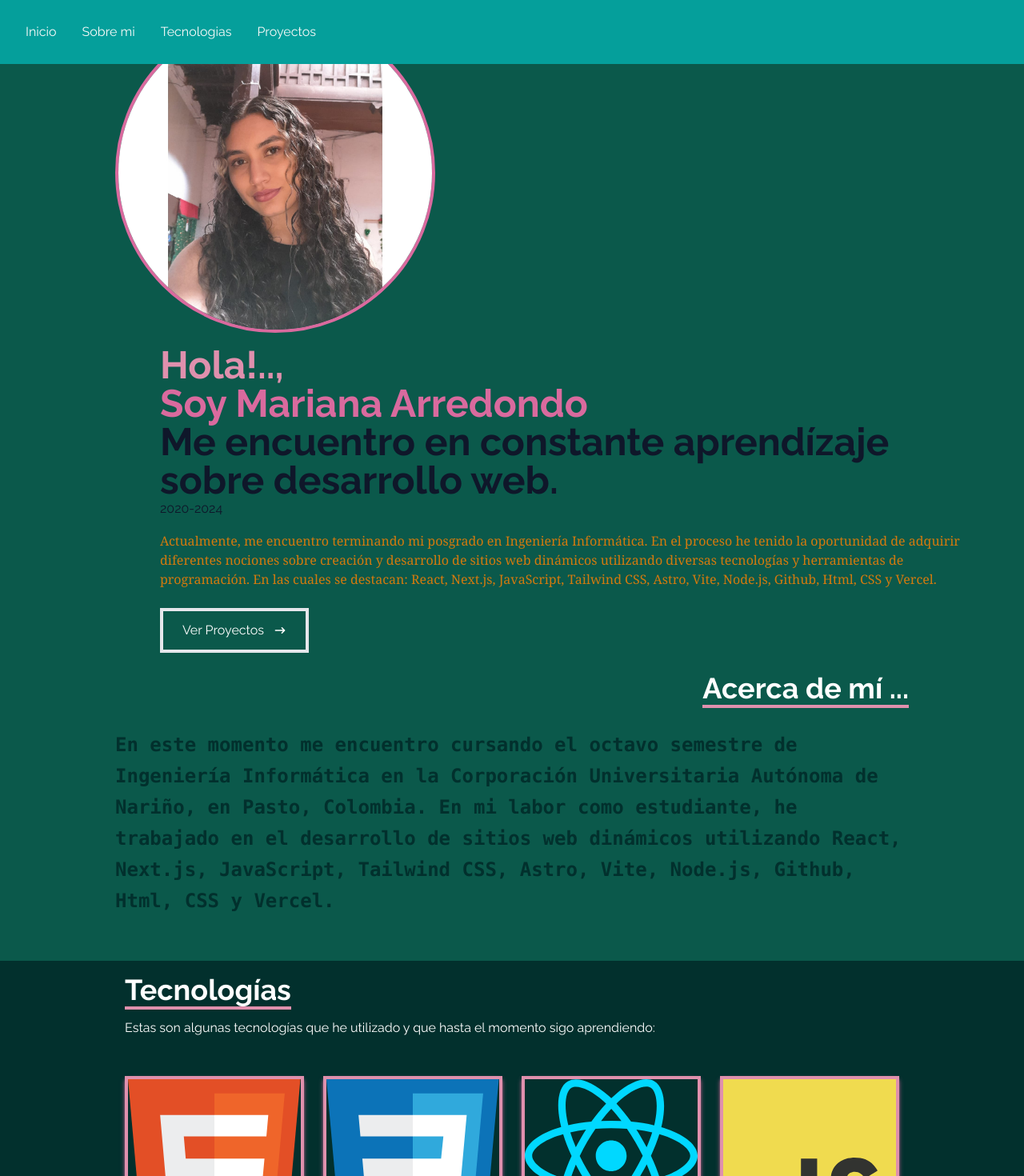
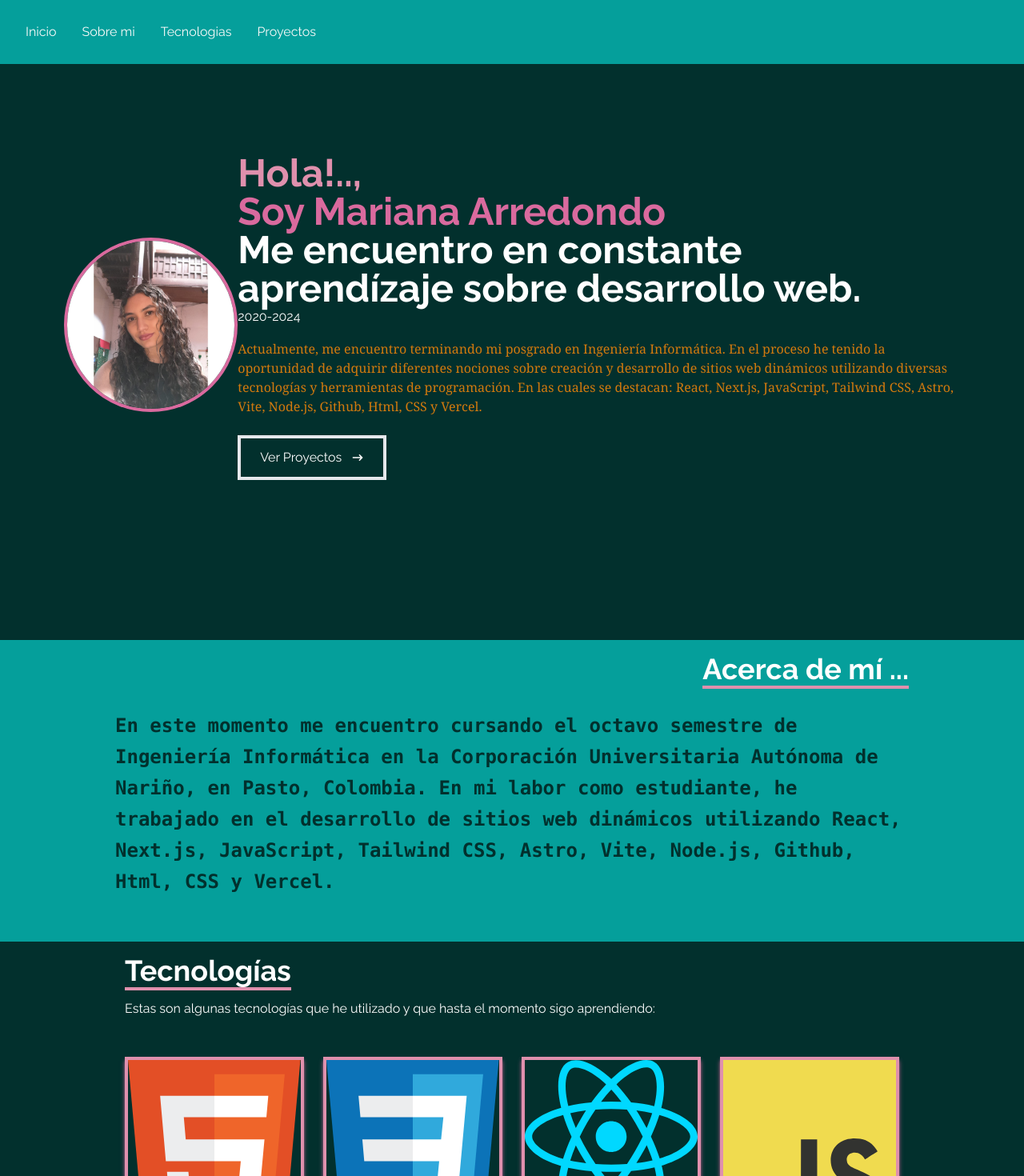
Before and after one commit to marianaaa05/repositorioViteMariana, a React (Vite) app: page / in a window 1280 px wide. Shown: the top 1470 px of the page at 80% size. Built offline with nearby package versions, Linux system fonts and the light colour scheme.

Commit message:
Algunas correcciones

```diff
--- a/src/components/About.jsx
+++ b/src/components/About.jsx
@@ -5,7 +5,7 @@ const About = () => {
     //
       // <div name="about" className="flex flex-col w-full bg-[#059F9B] sm:grid-cols-2 md:grid-cols-2 lg:grid-cols-2px">
       //   <div className="max-w-[1500px] w-full grid sm:grid-cols-2 gap-20 px-40">
-      <div name="works" className="w-full text-slate-900 bg-[#0B594B]">
+      <div name="works" className="w-full text-slate-900 bg-[#059F9B]">
       <div className="max-w-screen-lg mx-auto p-4 flex flex-col justify-center w-full h-full">
           <div className="sm:text-right pb-8">
             <p className="text-4xl font-bold inline border-b-4 text-white border-[#DF90AD]">
--- a/src/components/Home.jsx
+++ b/src/components/Home.jsx
@@ -6,12 +6,10 @@ import foto from "../assets/proyectos/foto.png"
 const Home = () => {
   return (
 
-    // <div name="home" className="w-full h-screen bg-[#02302D] text-white flex flex-col items-center justify-center lg:flex-row">
+    <div name="home" className="w-full h-screen bg-[#02302D] text-white flex flex-col items-center justify-center lg:flex-row">
 
-    // {/* Container 400  */}
-    //   <div className="w-[300px] md:w-[700px] flex flex-col justify-center items-center mt-60 lg:ml-20 mb-8 lg:mb-0 pt-80 md:pt-3">
-    <div name="works" className="w-full text-slate-900 bg-[#0B594B]">
-      <div className="max-w-screen-lg mx-auto p-4 flex flex-col justify-center w-full h-full">
+      {/* Container 400  */}
+      <div className="w-[300px] md:w-[700px] flex flex-col justify-center items-center lg:ml-20 mb-8 lg:mb-0 pt-80 md:pt-3">
             <img
               src={foto}
               alt="Foto presentación portafolio"
@@ -46,11 +44,9 @@ const Home = () => {
 
 
           </div>
-
-
         </div>
-
         );
 };
 
+
         export default Home;
```
Lines whose indentation alone changed are shown as unchanged.
